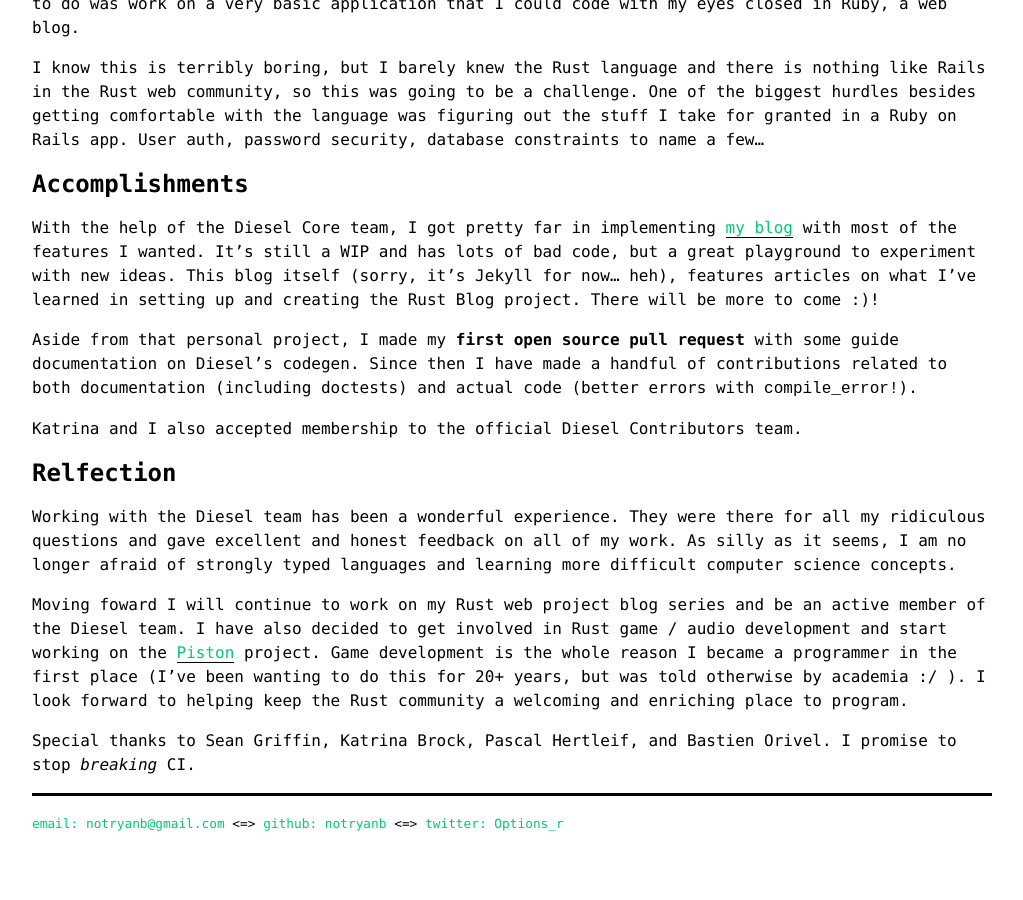
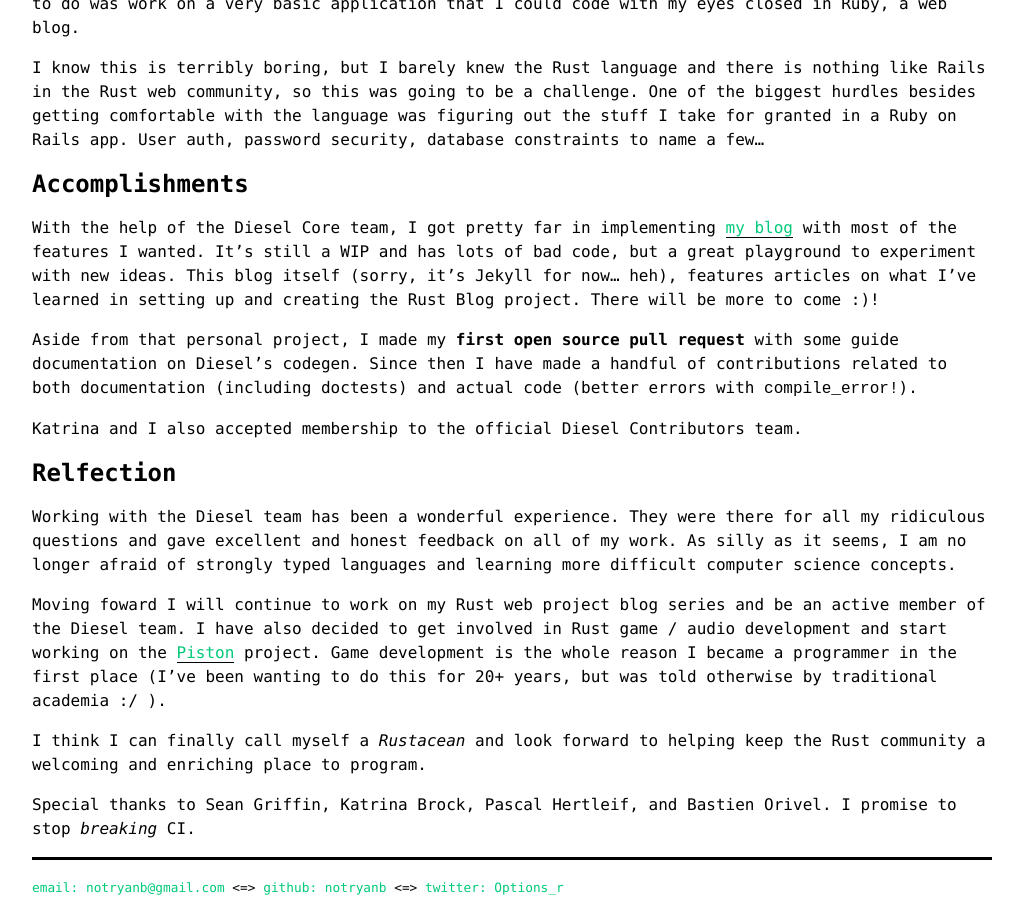
Before and after one commit to notryanb/notryanb.github.io, a Jekyll site: the page built from _posts/2017-11-01-increasing-rusts-reach.md, in a window 1280 px wide and 900 px high, scrolled down 965 px. Shown: the whole window, without its empty margins (128-1151 px from the left). Built offline with Jekyll 4.4.1, drawn with Linux system fonts in a browser that asks for light colours; before the commit the page ends 1801 px from its top, so only the background shows below that.

Commit message:
final revision

```diff
--- a/_posts/2017-11-01-increasing-rusts-reach.md
+++ b/_posts/2017-11-01-increasing-rusts-reach.md
@@ -90,8 +90,11 @@
 I have also decided to get involved in Rust game / audio development and start working
 on the [Piston] project.
 Game development is the whole reason I became a programmer in the first place
-(I've been wanting to do this for 20+ years, but was told otherwise by academia :/ ).
-I look forward to helping keep the Rust community a welcoming and enriching place to program.
+(I've been wanting to do this for 20+ years,
+but was told otherwise by traditional academia :/ ).
+
+I think I can finally call myself a *Rustacean*
+and look forward to helping keep the Rust community a welcoming and enriching place to program.
 
 Special thanks to Sean Griffin, Katrina Brock, Pascal Hertleif, and Bastien Orivel.
 I promise to stop *breaking* CI.
```
